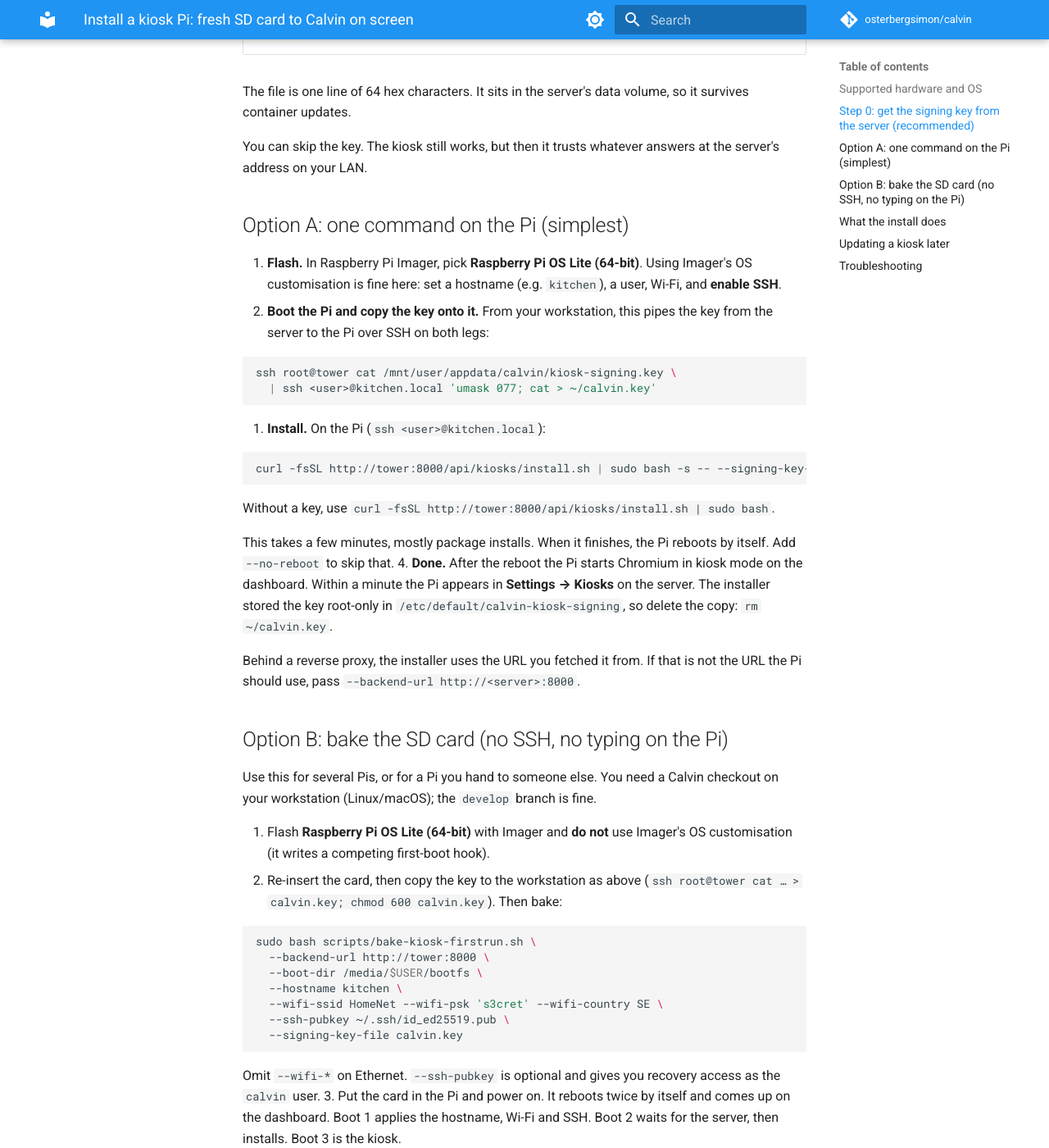
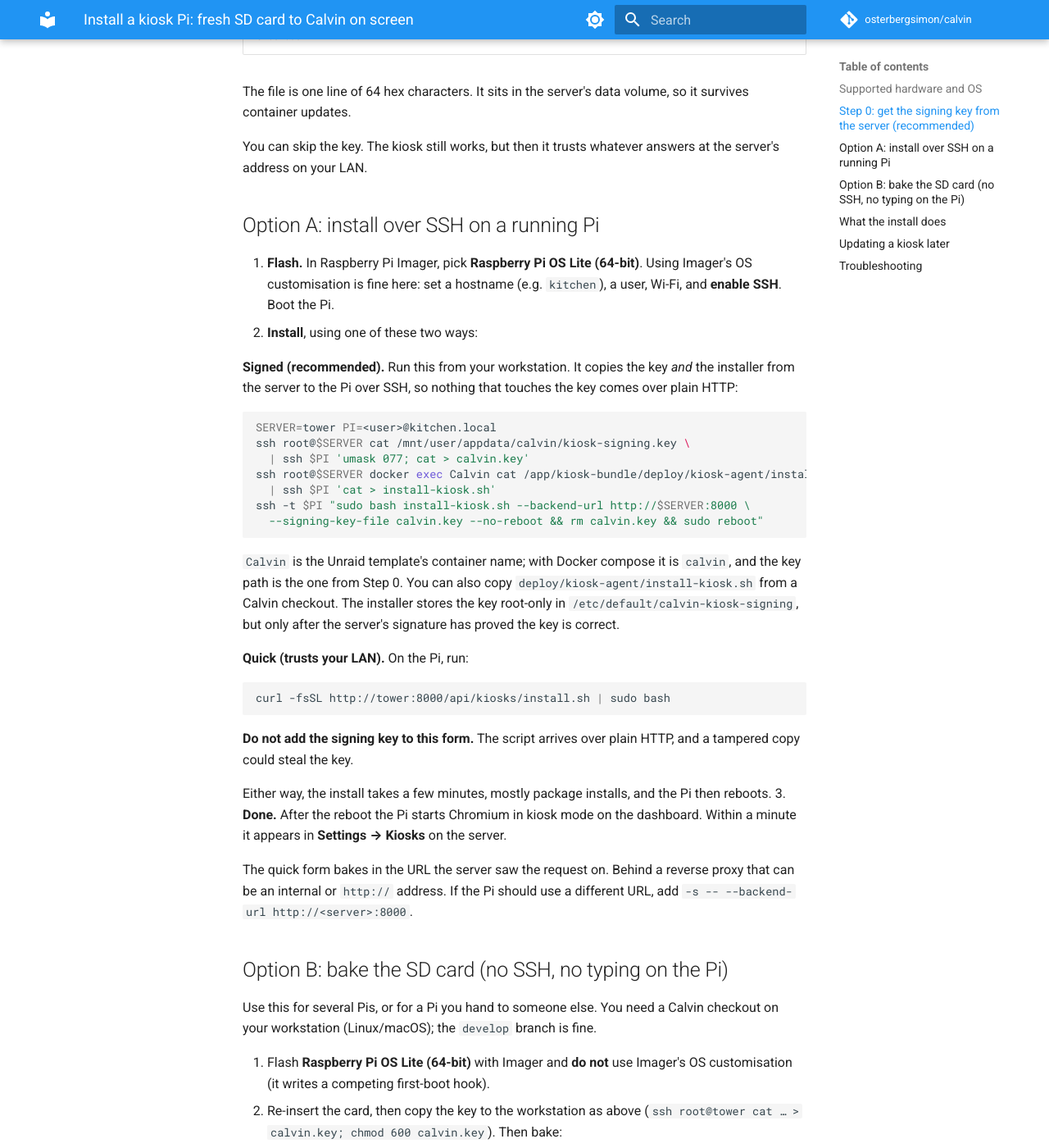
Before and after one commit to osterbergsimon/calvin, an MkDocs documentation site: the page built from docs/setup/KIOSK_INSTALL.md, in a window 1280 px wide and 1400 px high, scrolled down 1420 px. Shown: the whole window at 82% size. Built offline with MkDocs 1.6.1 and Material for MkDocs 9.7.7, drawn with Linux system fonts in a browser that asks for light colours; comment, search, counter and statistics services are not loaded; some of the changed text lies outside the part shown.

Commit message:
fix(kiosk): harden installer and signed-install docs after review (calvin-414)
- Docs: never pair the signing key with `curl | sudo bash` (a tampered script
  fetched over HTTP could steal the fleet key). The signed path now copies the
  key AND install-kiosk.sh from the server over SSH; the piped one-liner is the
  keyless "trust my LAN" option. Reverse-proxy URL caveat corrected.
- install-kiosk.sh: body wrapped in main() (truncated download runs nothing),
  setup-kiosk.sh gets </dev/null and runs from the verified dir, the key is
  stored only after the server's signature proved it, flags missing a value
  fail with a message.
- calvin-kiosk-firstboot.service retries (Restart=on-failure, 60s) instead of
  leaving a handed-off Pi blank after the server-wait budget.
- Integration tests pin kiosk_bundle_dir=None so KIOSK_BUNDLE_DIR can't
  override their repo_dir patches.

````diff
--- a/docs/setup/KIOSK_INSTALL.md
+++ b/docs/setup/KIOSK_INSTALL.md
@@ -43,36 +43,50 @@
 You can skip the key. The kiosk still works, but then it trusts whatever answers at the
 server's address on your LAN.
 
-## Option A: one command on the Pi (simplest)
+## Option A: install over SSH on a running Pi
 
 1. **Flash.** In Raspberry Pi Imager, pick **Raspberry Pi OS Lite (64-bit)**. Using
    Imager's OS customisation is fine here: set a hostname (e.g. `kitchen`), a user,
-   Wi-Fi, and **enable SSH**.
-2. **Boot the Pi and copy the key onto it.** From your workstation, this pipes the key
-   from the server to the Pi over SSH on both legs:
+   Wi-Fi, and **enable SSH**. Boot the Pi.
+2. **Install**, using one of these two ways:
+
+   **Signed (recommended).** Run this from your workstation. It copies the key *and* the
+   installer from the server to the Pi over SSH, so nothing that touches the key comes
+   over plain HTTP:
 
    ```bash
-   ssh root@tower cat /mnt/user/appdata/calvin/kiosk-signing.key \
-     | ssh <user>@kitchen.local 'umask 077; cat > ~/calvin.key'
+   SERVER=tower PI=<user>@kitchen.local
+   ssh root@$SERVER cat /mnt/user/appdata/calvin/kiosk-signing.key \
+     | ssh $PI 'umask 077; cat > calvin.key'
+   ssh root@$SERVER docker exec Calvin cat /app/kiosk-bundle/deploy/kiosk-agent/install-kiosk.sh \
+     | ssh $PI 'cat > install-kiosk.sh'
+   ssh -t $PI "sudo bash install-kiosk.sh --backend-url http://$SERVER:8000 \
+     --signing-key-file calvin.key --no-reboot && rm calvin.key && sudo reboot"
    ```
 
-3. **Install.** On the Pi (`ssh <user>@kitchen.local`):
+   `Calvin` is the Unraid template's container name; with Docker compose it is
+   `calvin`, and the key path is the one from Step 0. You can also copy
+   `deploy/kiosk-agent/install-kiosk.sh` from a Calvin checkout. The installer stores
+   the key root-only in `/etc/default/calvin-kiosk-signing`, but only after the
+   server's signature has proved the key is correct.
+
+   **Quick (trusts your LAN).** On the Pi, run:
 
    ```bash
-   curl -fsSL http://tower:8000/api/kiosks/install.sh | sudo bash -s -- --signing-key-file ~/calvin.key
+   curl -fsSL http://tower:8000/api/kiosks/install.sh | sudo bash
    ```
 
-   Without a key, use `curl -fsSL http://tower:8000/api/kiosks/install.sh | sudo bash`.
+   **Do not add the signing key to this form.** The script arrives over plain HTTP, and
+   a tampered copy could steal the key.
 
-   This takes a few minutes, mostly package installs. When it finishes, the Pi reboots
-   by itself. Add `--no-reboot` to skip that.
-4. **Done.** After the reboot the Pi starts Chromium in kiosk mode on the dashboard.
-   Within a minute the Pi appears in **Settings → Kiosks** on the server. The installer
-   stored the key root-only in `/etc/default/calvin-kiosk-signing`, so delete the copy:
-   `rm ~/calvin.key`.
+   Either way, the install takes a few minutes, mostly package installs, and the Pi
+   then reboots.
+3. **Done.** After the reboot the Pi starts Chromium in kiosk mode on the dashboard.
+   Within a minute it appears in **Settings → Kiosks** on the server.
 
-Behind a reverse proxy, the installer uses the URL you fetched it from. If that is not
-the URL the Pi should use, pass `--backend-url http://<server>:8000`.
+The quick form bakes in the URL the server saw the request on. Behind a reverse proxy
+that can be an internal or `http://` address. If the Pi should use a different URL, add
+`-s -- --backend-url http://<server>:8000`.
 
 ## Option B: bake the SD card (no SSH, no typing on the Pi)
 
@@ -107,8 +121,8 @@
 ```text
 Pi                                         Calvin server
 ──                                         ─────────────
-install.sh (piped from the server,  ◀──── GET /api/kiosks/install.sh  (server URL baked in)
-  or baked onto the card)
+install-kiosk.sh (over SSH, piped  ◀──── GET /api/kiosks/install.sh  (server URL baked in)
+  from the server, or on the card)
   ├─ store key → /etc/default/calvin-kiosk-signing (0600)
   ├─ fetch manifest, verify HMAC     ◀──── GET /api/kiosks/agent/manifest (signed)
   ├─ fetch setup scripts, check sha  ◀──── GET /api/kiosks/installer/setup-{kiosk,common}.sh
@@ -120,10 +134,11 @@
 reboot → Chromium shows Calvin; the agent polls /api/kiosks/<id>/config → listed in Settings → Kiosks
 ```
 
-**Trust boundary:** in Option A, the first `install.sh` comes over plain HTTP and runs as
-given, like any `curl | bash`. After that, with a key, every file is verified. In
-Option B, the installer comes from your own checkout on the card, so the whole chain
-is verified when a key is baked.
+**Trust boundary:** with a key, every file after the installer is verified against the
+server's signature: the setup scripts, the kiosk agent, and every later update. The
+installer itself must come over a trusted channel: SSH from the server (Option A,
+signed), or your own checkout (Option B). The quick `curl | bash` form trusts whatever
+answers on your LAN, so use it without a key.
 
 ## Updating a kiosk later
 
````
Also changed, not shown: docs/setup/DEPLOYMENT_TOPOLOGIES.md (+1 -1 lines), docs/setup/KIOSK_PROVISIONING.md (+6 -2 lines), docs/setup/UNRAID.md (+7 -4 lines), 5 other files.
